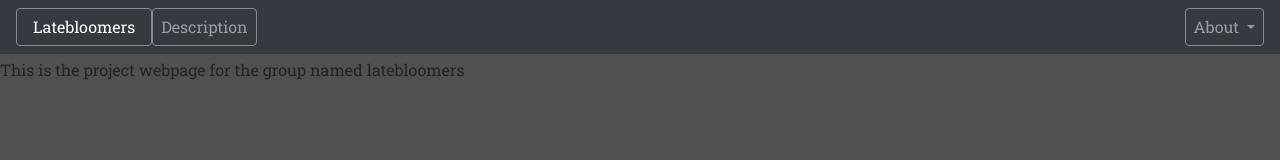
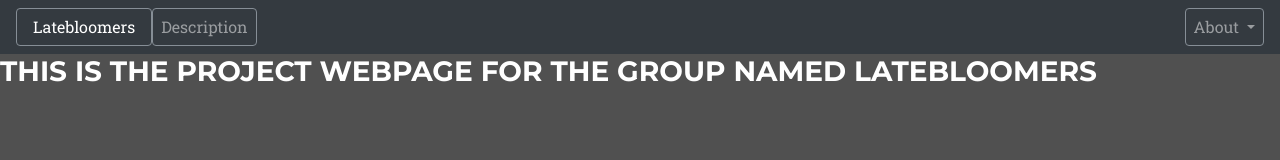
Before and after one commit to Walden1995/CS418, a plain HTML site: page docs/index.html in a window 1280 px wide. Drawn offline with nearby package versions, Linux system fonts and the light colour scheme; a web font is replaced by a local one.

Commit message:
Fixing Description page text color.

```diff
--- a/docs/index.html
+++ b/docs/index.html
@@ -217,7 +217,7 @@
   </section>
 
   <section id="Description">
-    <p>This is the project webpage for the group named latebloomers</p>
+    <h3 class="text-secondary">This is the project webpage for the group named latebloomers</p>
   </section>
 
   <script src="https://ajax.googleapis.com/ajax/libs/jquery/3.2.1/jquery.min.js"></script>
```
